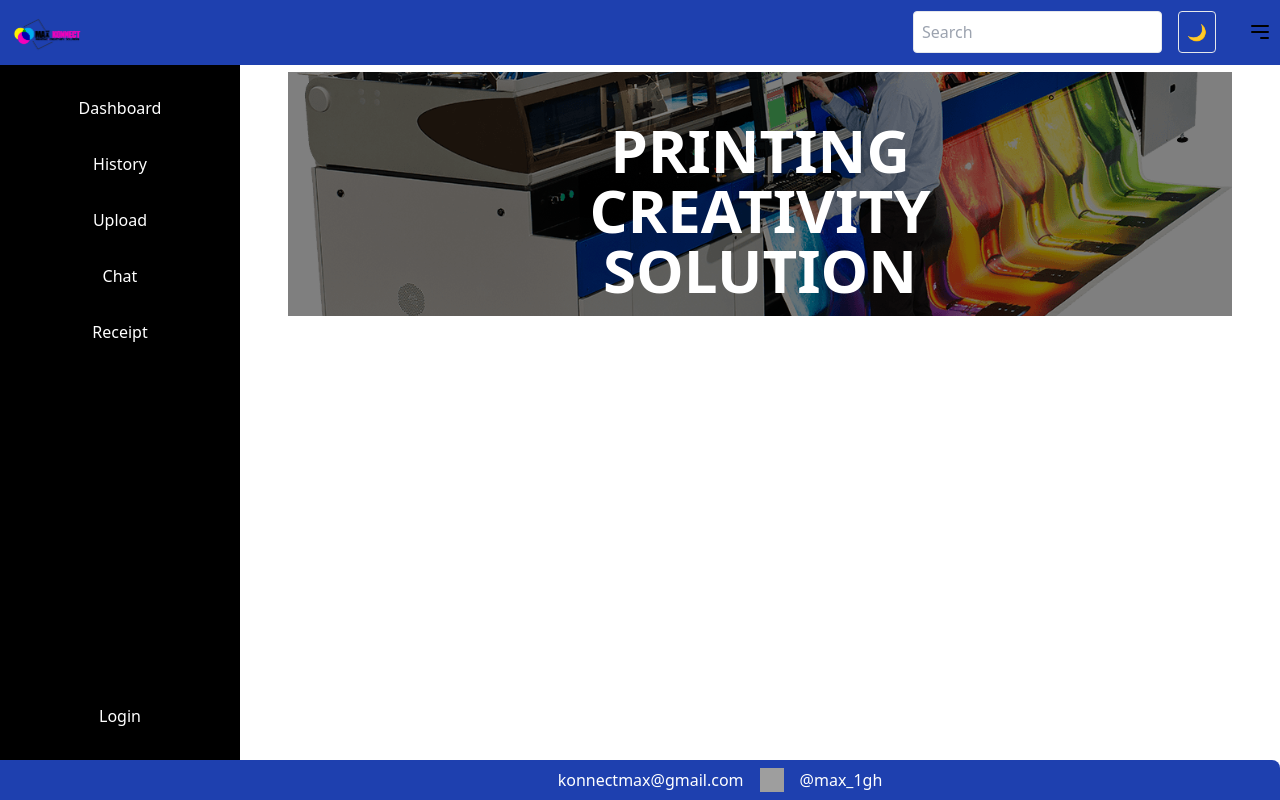
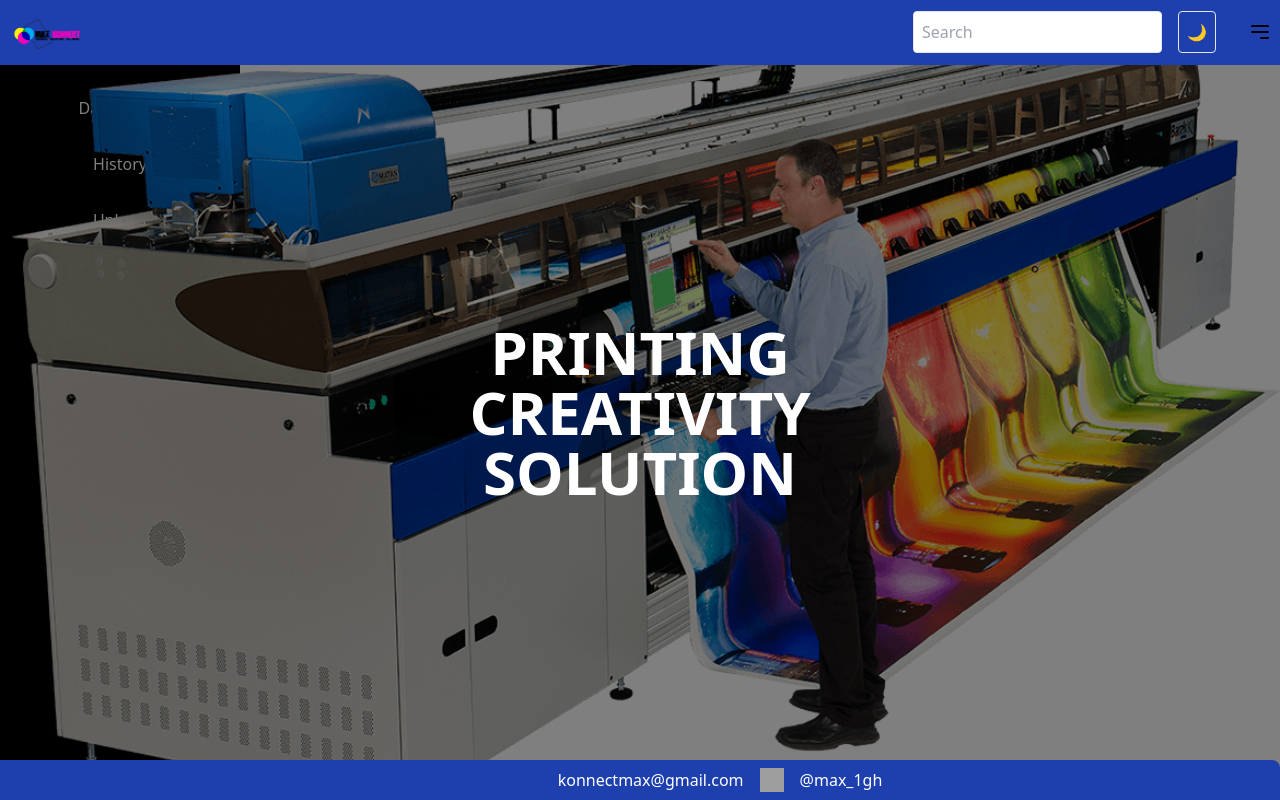
Before and after one commit to Maxzyto/Max_konnect, a React (Vite) app: page /dashboard in a window 1280 px wide. Built offline with nearby package versions, Linux system fonts and the light colour scheme; grey boxes are pictures that could not be loaded.

Commit message:
more dashboard styles

```diff
--- a/src/pages/Dashboard.jsx
+++ b/src/pages/Dashboard.jsx
@@ -5,18 +5,27 @@ const Dashboard = () => {
 
   return (
     <div
-      className="p-4 h-full w-full bg-cover overflow-hidden flex flex-col items-center justify-center"
+      className="p-4 h-screen w-screen scroll-m-0 bg-transparent overflow-clip flex flex-col items-center justify-center"
       style={{
         backgroundImage: "url('/pngwing.com.png')",
         backgroundSize: "cover",
         backgroundPosition: "center",
-        backgroundRepeat: "repeat",
+        backgroundRepeat: "no-repeat",
         backgroundColor: "rgba(0, 0, 0, 0.5)",
         backgroundBlendMode: "overlay",
+        overflow: "hidden",
+        position: "fixed",
+        zIndex: 0,
+        width: "100%",
+        height: "100%",
+        top: 0,
+        left: 0,
+        display: "flex",
+        justifyContent: "center",
+
       }}
     >
-      <h1 className="text-white text-6xl font-bold text-center mt-8">PRINTING <br/> CREATIVITY <br/> SOLUTION</h1>
-
+      <h1 className="text-white text-6xl font-bold p-20 text-center mt-6">PRINTING <br/> CREATIVITY <br/> SOLUTION</h1>
     </div>
   );
 }
```
